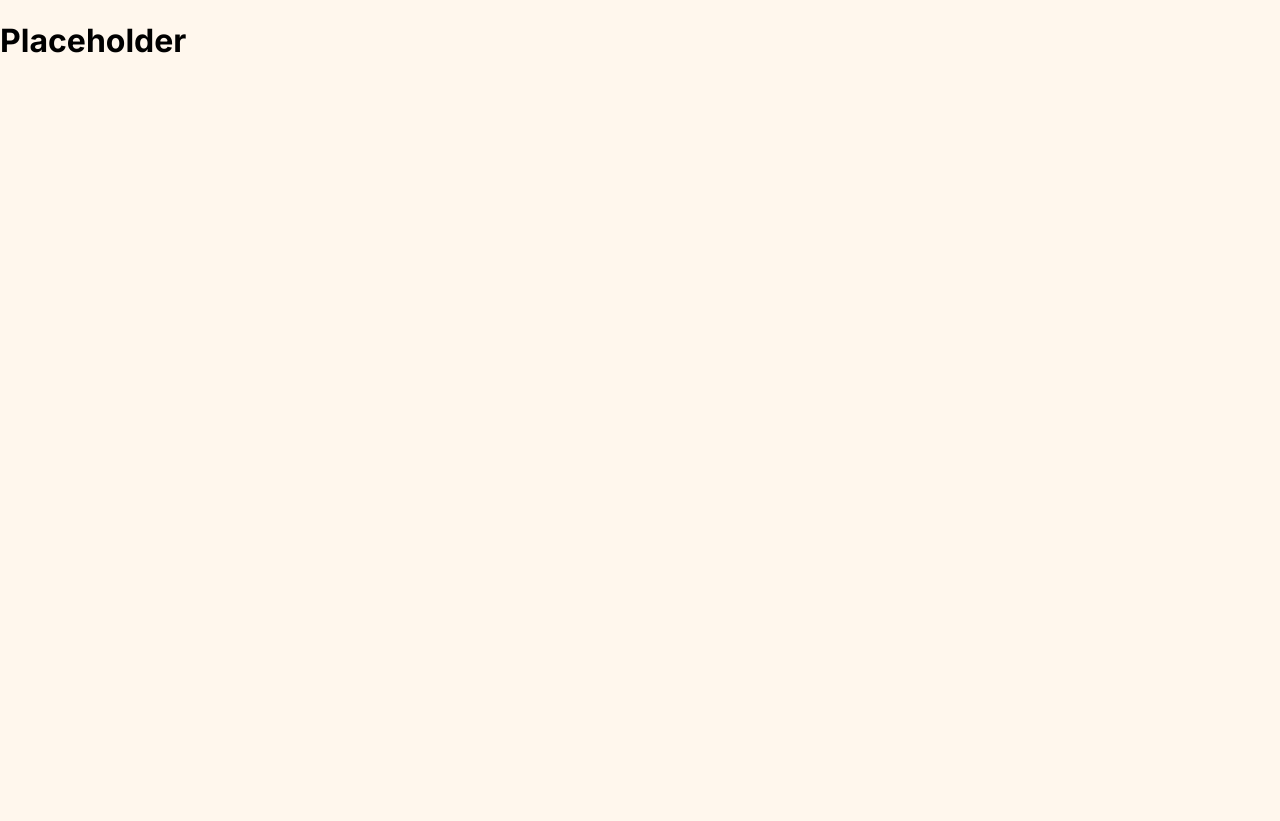
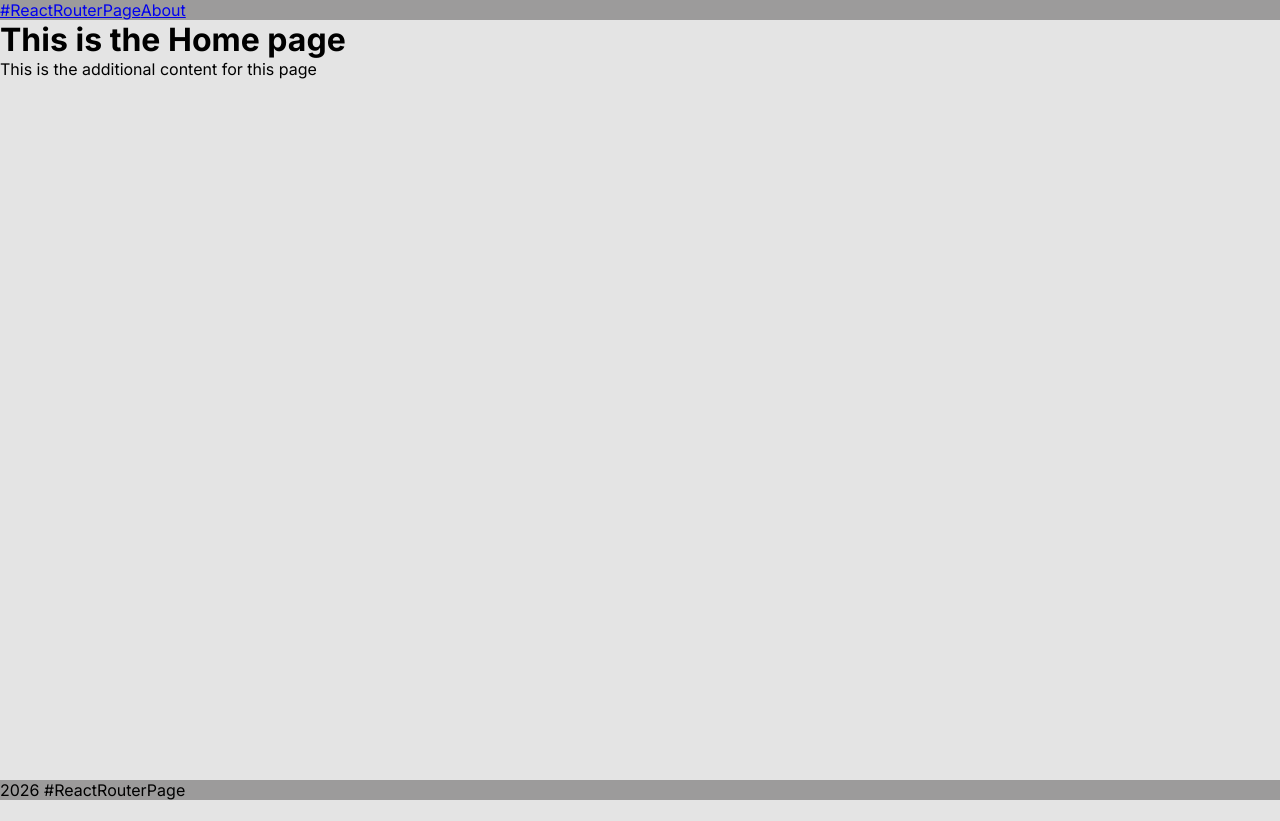
Before and after one commit to User-MiMa/ReactRouter-Performance, a React app: page / in a window 1280 px wide. After the commit the page ends 800 px from the top, so only its background shows below. Built offline with nearby package versions, Linux system fonts and the light colour scheme.

Commit message:
feat: add routing, home page, and base styles

```diff
--- /dev/null
+++ b/components/Footer.jsx
@@ -0,0 +1,5 @@
+export default function Footer(){
+    return(
+        <footer>2026 #ReactRouterPage</footer>
+    );
+}
--- /dev/null
+++ b/components/Header.jsx
@@ -0,0 +1,10 @@
+import { Link } from "react-router-dom";
+
+export default function(){
+    return(
+        <header>
+            <Link to="/">#ReactRouterPage</Link>
+            <Link to="/about">About</Link>
+        </header>
+    );
+}
--- a/index.css
+++ b/index.css
@@ -1,15 +1,28 @@
 * {
   box-sizing: border-box;
+  margin: 0;
+  padding: 0;
 }
 
 html,
 body {
   margin: 0;
   padding: 0;
-  background-color: #fff7ed;
+  background-color: #e4e4e4;
   font-family: "Inter", sans-serif;
 }
 
 #root {
-  min-height: 100vh;
+  min-height: 100dvh;
 }
+
+header{
+  background-color: #9c9b9b;
+}
+
+footer{
+  background-color: #9c9b9b;
+  position: fixed;
+  bottom: 0;
+  width: 100%;
+}
--- a/index.jsx
+++ b/index.jsx
@@ -1,9 +1,16 @@
 import React from 'react';
 import ReactDOM from 'react-dom/client';
-import { BrowserRouter } from "react-router-dom"
+import { BrowserRouter, Routes, Route } from "react-router-dom"
+import Home from './pages/Home';
 
 function App() {
-  return <h1>Placeholder</h1>
+  return (
+    <BrowserRouter>
+      <Routes>
+        <Route path="/" element={<Home/>}/>
+      </Routes>
+    </BrowserRouter>
+  );
 }
 
 ReactDOM
--- /dev/null
+++ b/pages/Home.jsx
@@ -0,0 +1,13 @@
+import Header from "../components/Header";
+import Footer from "../components/Footer";
+
+export default function Home(){
+    return(
+        <>
+        <Header/>
+            <h1>This is the Home page</h1>
+            <p>This is the additional content for this page</p>
+        <Footer/>
+        </>
+    );
+}
```
